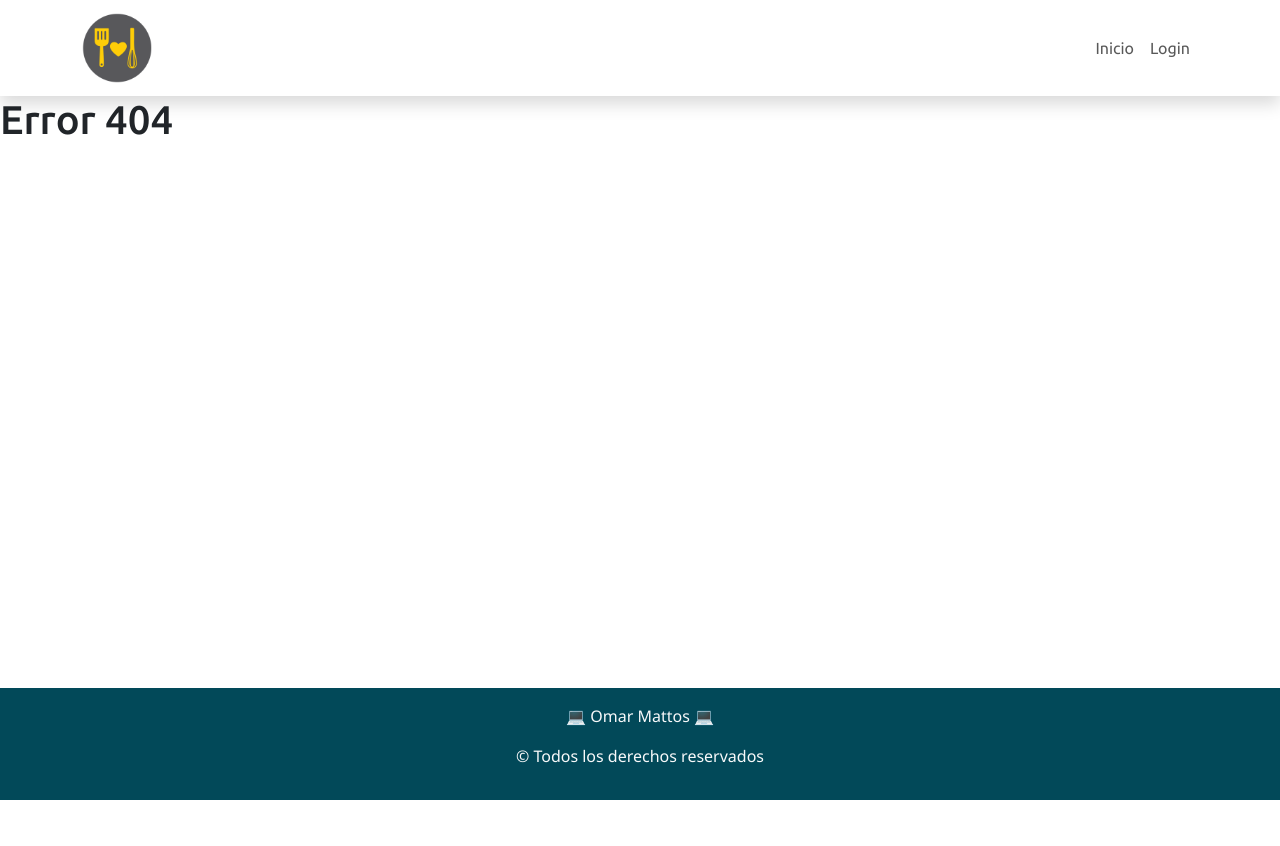
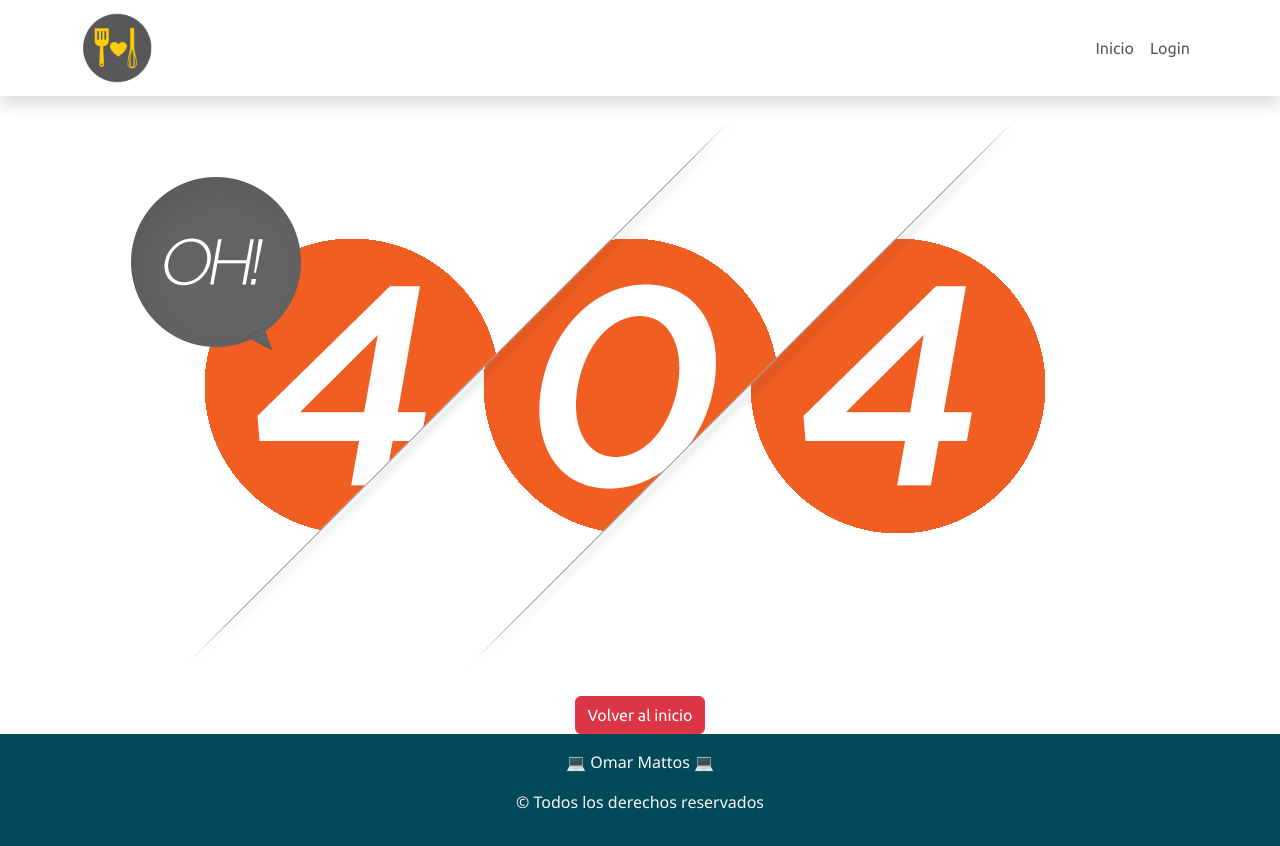
Before and after one commit to omarmatt31/webRecetas, a React (Vite) app: page /administrador/editar in a window 1280 px wide. Before the commit this address had no page. Before the commit the page ends 800 px from the top, so only its background shows below. Built offline with nearby package versions, Linux system fonts and the light colour scheme.

Commit message:
se agrego una imagen en la pagina de error404

```diff
--- a/src/components/pages/Error404.jsx
+++ b/src/components/pages/Error404.jsx
@@ -1,9 +1,13 @@
+import error from "../../assets/error404.png";
 
 const Error404 = () => {
     return (
-        <div>
-            <h1>Error 404</h1>
-        </div>
+        <section className="mainSection text-center">
+            <img src={error} alt="error 404" />
+            <div>
+                <button className="btn btn-danger" >Volver al inicio</button>
+            </div>
+        </section>
     );
 };
 
```
Also changed, not shown: src/assets/error404.png (added).
